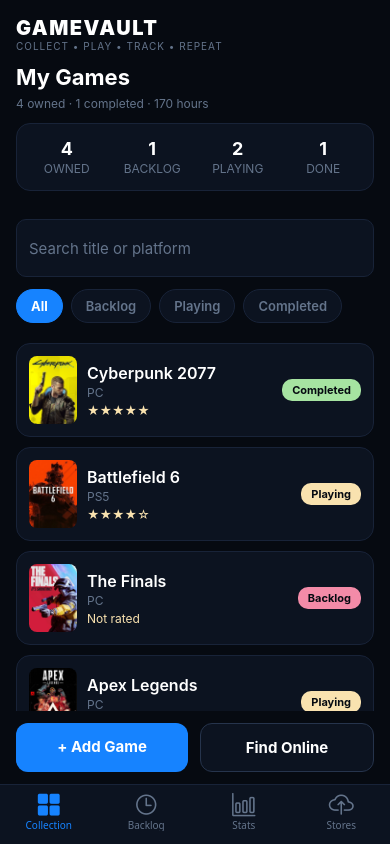
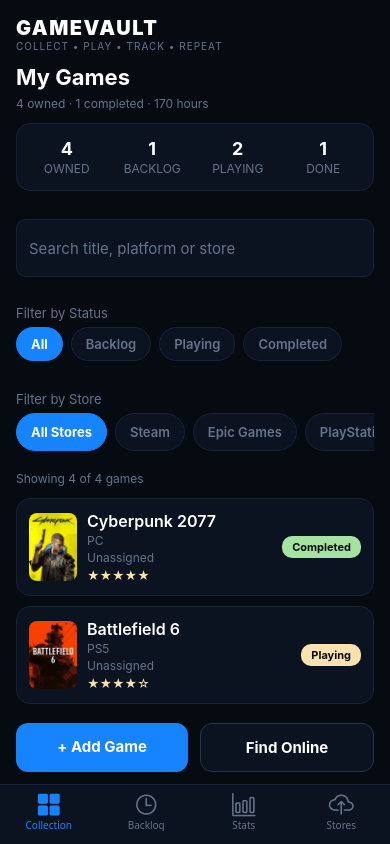
Before and after one commit to itsmealyssa/GameApp, a React Native app: screen / in a window 390 px wide. Built offline with nearby package versions, Linux system fonts and the light colour scheme.

Commit message:
Add compact store filters to game collection

```diff
--- a/HomeScreen.js
+++ b/HomeScreen.js
@@ -2,6 +2,7 @@
 import React, { useState } from 'react';
 import {
   FlatList,
+  ScrollView,
   Text,
   TextInput,
   TouchableOpacity,
@@ -9,11 +10,14 @@ import {
 } from 'react-native';
 
 import { styles } from './globalStyles';
+
 import {
   getCollectionStats,
   getStatusColor,
   getStars,
+  getStoreName,
   statusOptions,
+  storeOptions,
 } from './data';
 
 import GameCover from './GameCover';
@@ -24,21 +28,36 @@ export default function HomeScreen({
   storageError = '',
 }) {
   const [filter, setFilter] = useState('All');
+  const [storeFilter, setStoreFilter] = useState('All');
   const [query, setQuery] = useState('');
 
   const stats = getCollectionStats(games);
   const normalizedQuery = query.trim().toLowerCase();
 
+  const storeFilters = [
+    { id: 'All', name: 'All Stores' },
+    ...storeOptions,
+    { id: 'unassigned', name: 'Unassigned' },
+  ];
+
   const shownGames = games.filter((game) => {
     const matchesStatus =
       filter === 'All' || game.status === filter;
 
+    const matchesStore =
+      storeFilter === 'All'
+        ? true
+        : storeFilter === 'unassigned'
+          ? !game.storeId
+          : game.storeId === storeFilter;
+
     const matchesSearch =
       !normalizedQuery ||
       game.title.toLowerCase().includes(normalizedQuery) ||
-      game.platform.toLowerCase().includes(normalizedQuery);
+      game.platform.toLowerCase().includes(normalizedQuery) ||
+      getStoreName(game.storeId).toLowerCase().includes(normalizedQuery);
 
-    return matchesStatus && matchesSearch;
+    return matchesStatus && matchesStore && matchesSearch;
   });
 
   return (
@@ -62,7 +81,9 @@ export default function HomeScreen({
       {/* STORAGE ERROR */}
       {storageError ? (
         <View style={styles.notice}>
-          <Text style={styles.noticeText}>{storageError}</Text>
+          <Text style={styles.noticeText}>
+            {storageError}
+          </Text>
         </View>
       ) : null}
 
@@ -75,8 +96,12 @@ export default function HomeScreen({
           { value: stats.completed, label: 'DONE' },
         ].map((item) => (
           <View key={item.label} style={styles.statBox}>
-            <Text style={styles.statNumber}>{item.value}</Text>
-            <Text style={styles.subText}>{item.label}</Text>
+            <Text style={styles.statNumber}>
+              {item.value}
+            </Text>
+            <Text style={styles.subText}>
+              {item.label}
+            </Text>
           </View>
         ))}
       </View>
@@ -85,7 +110,7 @@ export default function HomeScreen({
       <TextInput
         accessibilityLabel="Search your collection"
         autoCapitalize="none"
-        placeholder="Search title or platform"
+        placeholder="Search title, platform or store"
         placeholderTextColor="#64748b"
         style={[
           styles.input,
@@ -101,11 +126,13 @@ export default function HomeScreen({
       />
 
       {/* STATUS FILTERS */}
+      <Text style={styles.label}>Filter by Status</Text>
+
       <View
         style={[
           styles.row,
           {
-            marginBottom: 16,
+            marginBottom: 14,
             gap: 8,
           },
         ]}
@@ -114,6 +141,9 @@ export default function HomeScreen({
           <TouchableOpacity
             key={option}
             accessibilityRole="button"
+            accessibilityState={{
+              selected: filter === option,
+            }}
             style={[
               styles.chip,
               filter === option ? styles.chipActive : null,
@@ -133,13 +163,69 @@ export default function HomeScreen({
         ))}
       </View>
 
+      {/* STORE FILTERS */}
+      <Text style={styles.label}>Filter by Store</Text>
+
+      <ScrollView
+        horizontal
+        showsHorizontalScrollIndicator={false}
+        style={{
+          flexGrow: 0,
+          flexShrink: 0,
+          marginBottom: 14,
+        }}
+        contentContainerStyle={{
+          flexDirection: 'row',
+          alignItems: 'flex-start',
+          gap: 8,
+          paddingBottom: 4,
+        }}
+      >
+        {storeFilters.map((store) => (
+          <TouchableOpacity
+            key={store.id}
+            accessibilityRole="button"
+            accessibilityState={{
+              selected: storeFilter === store.id,
+            }}
+            style={[
+              styles.chip,
+              {
+                alignSelf: 'flex-start',
+                height: 38,
+                justifyContent: 'center',
+              },
+              storeFilter === store.id
+                ? styles.chipActive
+                : null,
+            ]}
+            onPress={() => setStoreFilter(store.id)}
+          >
+            <Text
+              style={
+                storeFilter === store.id
+                  ? styles.chipTextActive
+                  : styles.chipText
+              }
+            >
+              {store.name}
+            </Text>
+          </TouchableOpacity>
+        ))}
+      </ScrollView>
+
+      {/* RESULTS COUNT */}
+      <Text style={[styles.subText, { marginBottom: 8 }]}>
+        Showing {shownGames.length} of {games.length} games
+      </Text>
+
       {/* GAME LIST */}
       <View style={{ flex: 1, minHeight: 100 }}>
         {shownGames.length === 0 ? (
           <Text style={styles.emptyText}>
             {games.length === 0
               ? 'No games yet. Add one to start your collection.'
-              : 'No games match this search.'}
+              : 'No games match your selected filters.'}
           </Text>
         ) : (
           <FlatList
@@ -148,7 +234,10 @@ export default function HomeScreen({
             keyExtractor={(game) => game.id}
             contentContainerStyle={[
               styles.listContent,
-              { paddingTop: 4, paddingBottom: 12 },
+              {
+                paddingTop: 4,
+                paddingBottom: 12,
+              },
             ]}
             keyboardShouldPersistTaps="handled"
             showsVerticalScrollIndicator={false}
@@ -172,6 +261,10 @@ export default function HomeScreen({
 
                   <Text style={styles.subText}>
                     {item.platform}
+                  </Text>
+
+                  <Text style={styles.subText}>
+                    {getStoreName(item.storeId)}
                   </Text>
 
                   <Text
```
